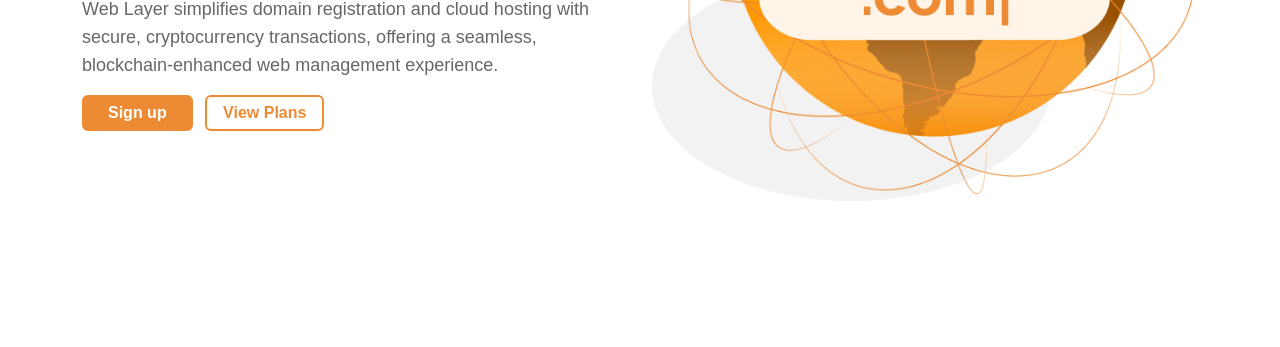
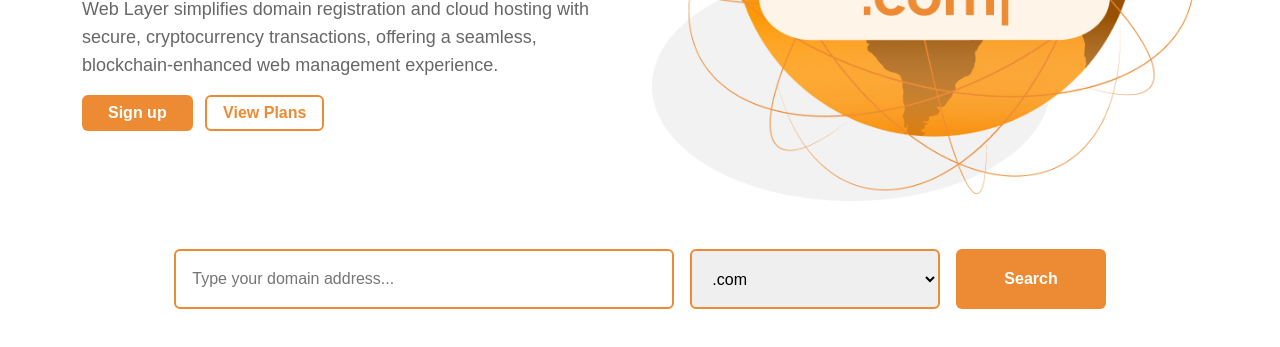
Before and after one commit to M-sadiq4641/De-Domain, a website built with Vite: page index.html in a window 1280 px wide. Shown: the part 491-838 px from the top of the page. Before the commit the page ends 800 px from the top, so only its background shows below. Built offline with nearby package versions, Linux system fonts and the light colour scheme.

Commit message:
added form section

```diff
--- a/index.html
+++ b/index.html
@@ -66,8 +66,8 @@
     <!-- hero section -->
 
     <div class="container">
-      <div class="row mt-lg-5  ">
-        <div class="col-lg-6 my-auto text-center text-lg-start ">
+      <div class="row mt-lg-5">
+        <div class="col-lg-6 my-auto text-center text-lg-start">
           <h1 class="text-7xl hero-h1 font-bold">
             Crypto Powers Domain &
             <span class="text-yellow">Cloud Hosting!</span>
@@ -98,6 +98,29 @@
           />
         </div>
       </div>
+
+      <!-- form -->
+
+      <div class="d-sm-flex align-items-center justify-content-center my-sm-5 my-3  gap-3">
+        <input
+          type="email"
+          placeholder="Type your domain address..."
+          class="ps-3 email-form border-yellow rounded"
+        />
+        <select
+          name="cars"
+          id="cars"
+          class="ps-3 rounded select-form border-yellow"
+        >
+          <option value="volvo">.com</option>
+          <option value="saab">.waghera</option>
+          <option value="opel">.waghera</option>
+          <option value="audi">.waghera</option>
+        </select>
+        <form class="d-flex" role="search">
+          <button class="btn btn-outline-success search-button px-5 mx-auto " type="submit"> Search</button>
+        </form>
+      </div>
     </div>
 
     <!-- hero section -->
--- a/style.css
+++ b/style.css
@@ -123,11 +123,13 @@
   border: 2px solid #ED8B34;
 }
 
+
 h1,
 h2 {
   font-family: neueplak;
 }
 
+/* navabr */
 .navbar-h1 {
   color: #7f8184 !important;
 }
@@ -157,7 +159,7 @@ h2 {
   }
 }
 
-/* navbar */
+/* hero */
 
 .hero-h1{
   @media (max-width:1200px) {
@@ -169,3 +171,32 @@ h2 {
     font-weight: 700;
   }
 }
+
+/* form */
+
+.email-form{
+  width: 500px;
+  height: 60px;
+
+  @media (max-width:576px) {
+    width: 100%;
+  }
+}
+
+.select-form{
+  width: 250px;
+  height: 60px;
+
+   @media (max-width:576px) {
+    width: 100%;
+    margin-block: 1rem;
+  }
+}
+
+.search-button{
+  height: 60px;
+  background-color: #ED8B34!important;
+  border: transparent!important;
+  color: white!important;
+  font-weight: 600!important;
+}
```
Also changed, not shown: public/image/search-icon.png (added). Lines whose indentation alone changed are shown as unchanged.
